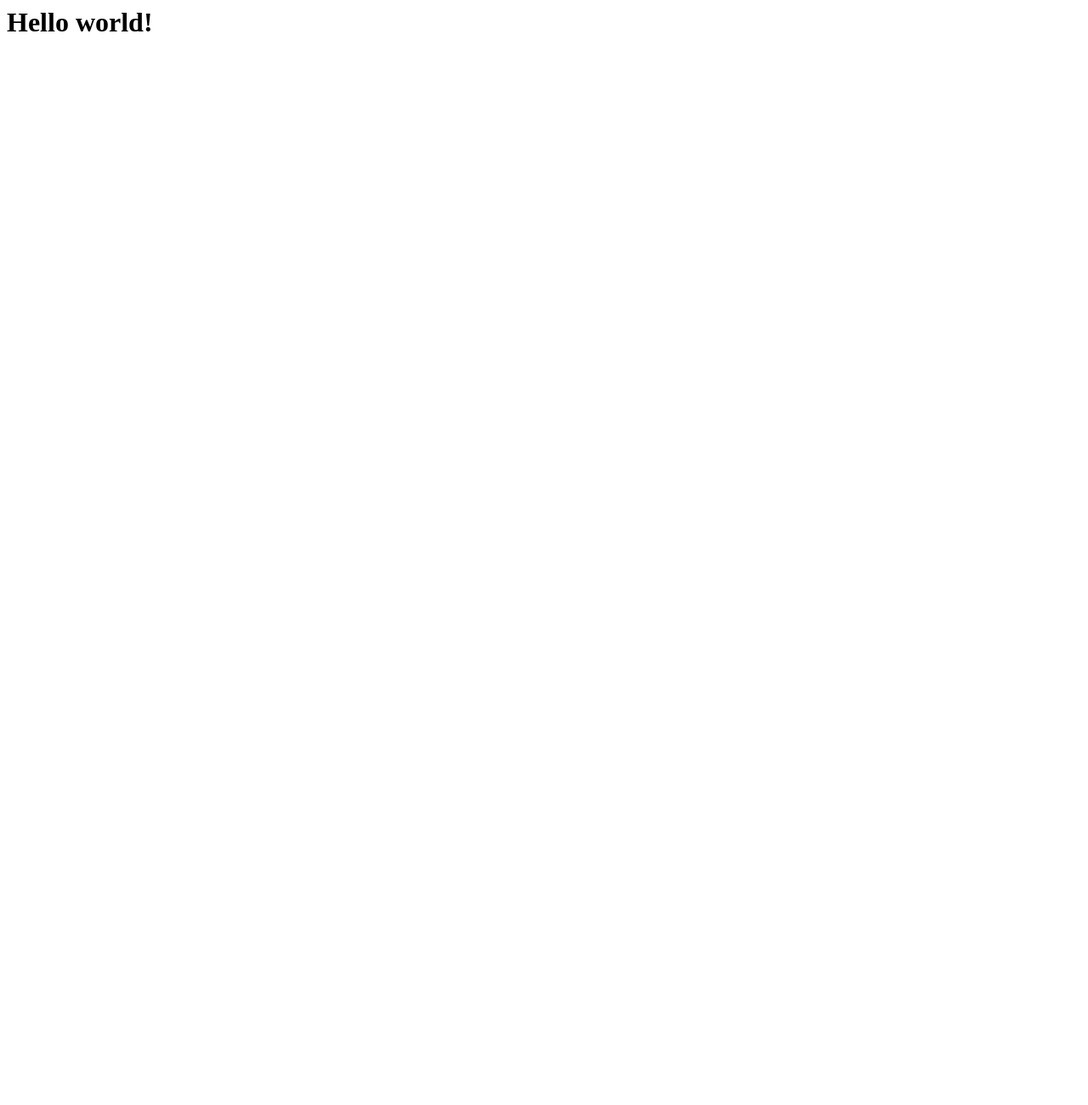
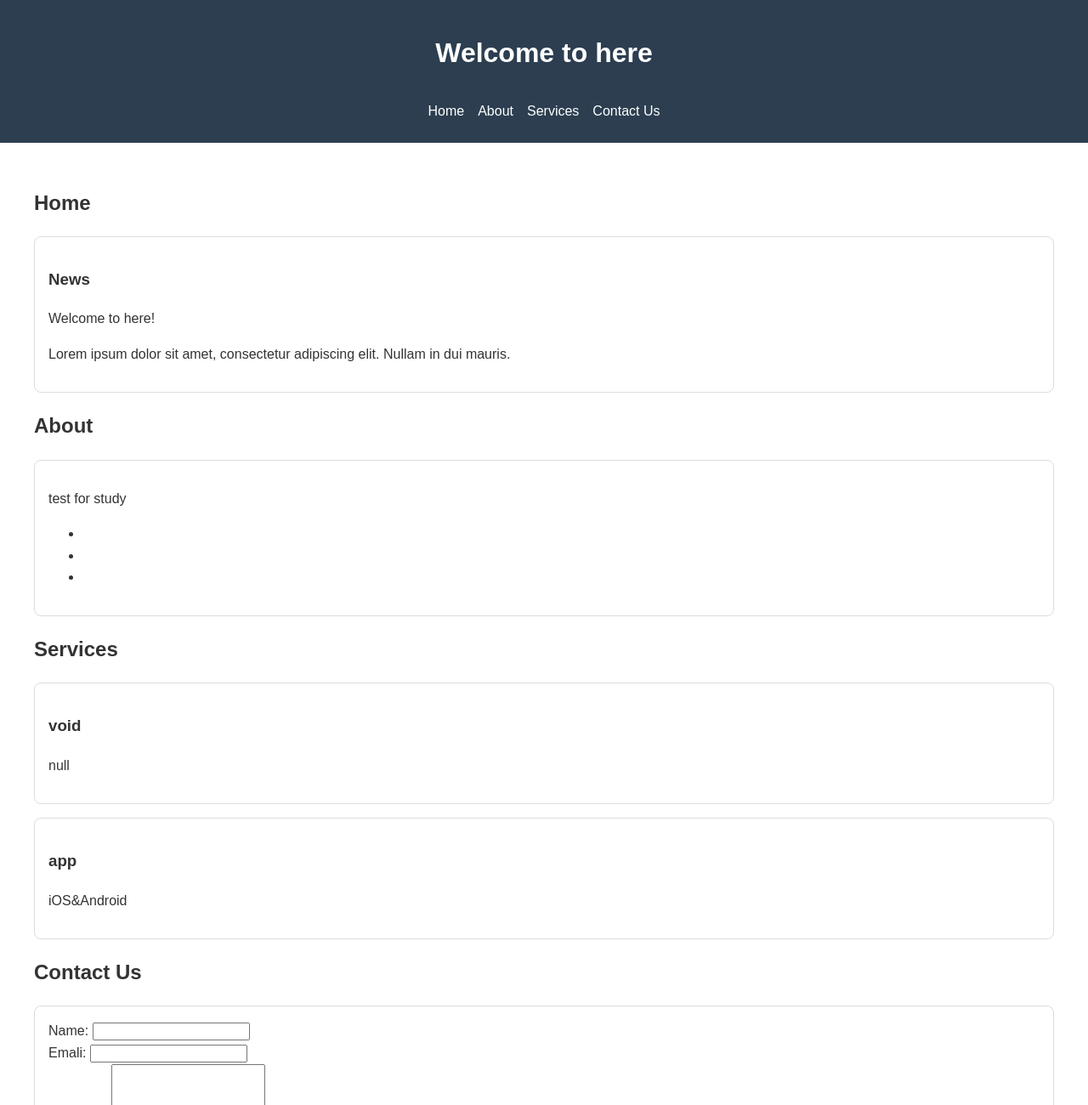
Before and after one commit to Nameless-1313/Nameless-1313.github.io, a plain HTML site: page index.html in a window 1280 px wide. Shown: the top 1300 px of the page at 85% size. Before the commit the page ends 800 px from the top, so only its background shows below. Drawn offline with Linux system fonts and the light colour scheme.

Commit message:
Update index.html

```diff
--- a/index.html
+++ b/index.html
@@ -1 +1,130 @@
-<h1>Hello world!</h1>
+<!DOCTYPE html>
+<html lang="zh-CN">
+  <head>
+    <meta charset="UTF-8">
+    <link rel="icon" href="/favicon.ico">
+    <meta name="viewport" content="width=device-width, initial-scale=1.0">
+    <title>Website</title>
+    <style>
+      body {
+        font-family: 'Arial', sans-serif;
+        line-height: 1.6;
+        margin: 0;
+        padding: 0;
+        color: #333;
+      }
+      header {
+        background: #2c3e50;
+        color: white;
+        padding: 1rem;
+        text-align: center;
+      }
+      nav {
+        display: flex;
+        justify-content: center;
+        gap: 1rem;
+        padding: 0.5rem;
+      }
+      nav a {
+        color: white;
+        text-decoration: none;
+      }
+      main {
+        padding: 2rem;
+        max-width: 1200px;
+        margin: 0 auto;
+      }
+      footer {
+        background: #34495e;
+        color: white;
+        text-align: center;
+        padding: 1rem;
+        margin-top: 2rem;
+      }
+      .card {
+        border: 1px solid #ddd;
+        border-radius: 8px;
+        padding: 1rem;
+        margin: 1rem 0;
+      }
+    </style>
+  </head>
+  <body>
+    <header>
+      <h1>Welcome to here</h1>
+      <nav>
+        <a href="#home">Home</a>
+        <a href="#about">About</a>
+        <a href="#services">Services</a>
+        <a href="#contact">Contact Us</a>
+      </nav>
+    </header>
+
+    <main>
+      <section id="home">
+        <h2>Home</h2>
+        <div class="card">
+          <h3>News</h3>
+          <p>Welcome to here!</p>
+          <p>Lorem ipsum dolor sit amet, consectetur adipiscing elit. Nullam in dui mauris.</p>
+        </div>
+      </section>
+
+      <section id="about">
+        <h2>About</h2>
+        <div class="card">
+          <p>test for study</p>
+          <ul>
+            <li></li>
+            <li></li>
+            <li></li>
+          </ul>
+        </div>
+      </section>
+
+      <section id="services">
+        <h2>Services</h2>
+        <div class="card">
+          <h3>void</h3>
+          <p>null</p>
+        </div>
+        <div class="card">
+          <h3>app</h3>
+          <p>iOS&Android</p>
+        </div>
+      </section>
+
+      <section id="contact">
+        <h2>Contact Us</h2>
+        <div class="card">
+          <form>
+            <div>
+              <label for="name">Name:</label>
+              <input type="text" id="name" name="name" required>
+            </div>
+            <div>
+              <label for="email">Emali:</label>
+              <input type="email" id="email" name="email" required>
+            </div>
+            <div>
+              <label for="message">message:</label>
+              <textarea id="message" name="message" rows="4" required></textarea>
+            </div>
+            <button type="submit">submit</button>
+          </form>
+        </div>
+      </section>
+    </main>
+
+    <footer>
+       <p>&copy; 2025 Nameless13. <strong>All Rights Reserved</strong>.</p>
+      <p>contact: 185911653@qq.com</p>
+    </footer>
+
+    <!-- 保留Vite应用的挂载点 -->
+    <div id="app"></div>
+
+    <!-- 如果需要使用原Vite应用的JS，保留下面这行 -->
+    <script type="module" crossorigin src="/assets/index-Dsv7TFjs.js"></script>
+  </body>
+</html>
```
